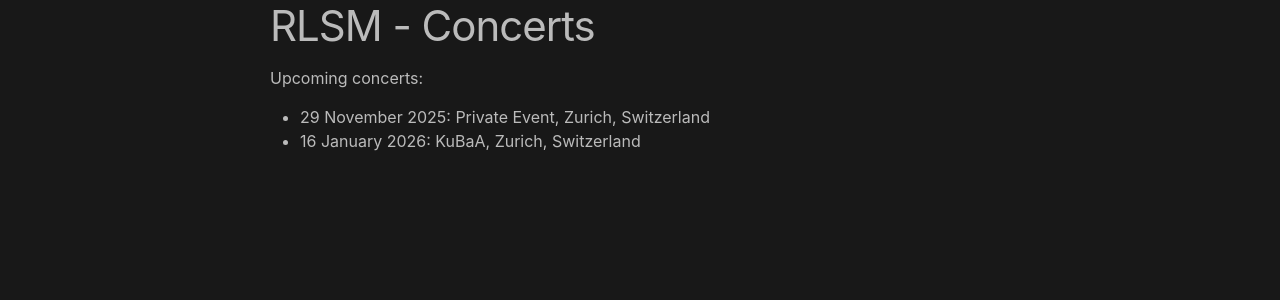
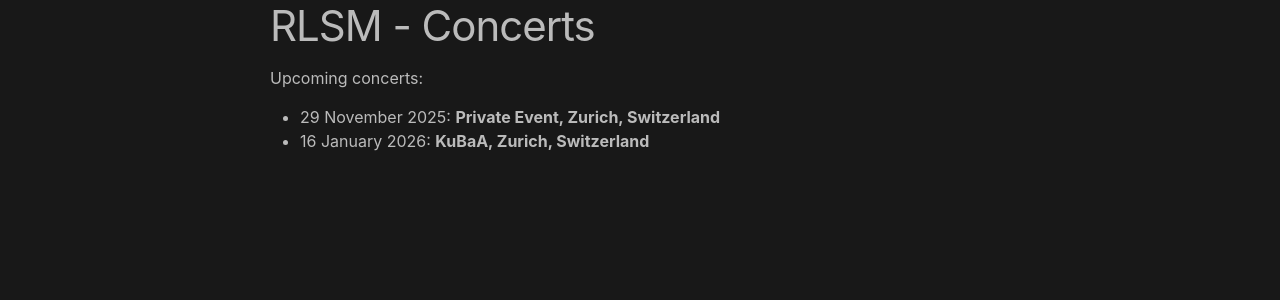
Before and after one commit to rlsm-zik/rlsm-zik.github.io, a Jekyll site: the page built from concerts.md, in a window 1280 px wide. Shown: the part 168-468 px from the top of the page. Built offline with Jekyll 4.4.1, drawn with Linux system fonts in a browser that asks for light colours.

Commit message:
added bold

```diff
--- a/concerts.md
+++ b/concerts.md
@@ -7,5 +7,5 @@ permalink: /concerts/
 # RLSM - Concerts
 
 Upcoming concerts:
-- 29 November 2025: Private Event, Zurich, Switzerland
-- 16 January 2026: KuBaA, Zurich, Switzerland
+- 29 November 2025: **Private Event, Zurich, Switzerland**
+- 16 January 2026: **KuBaA, Zurich, Switzerland**
```
